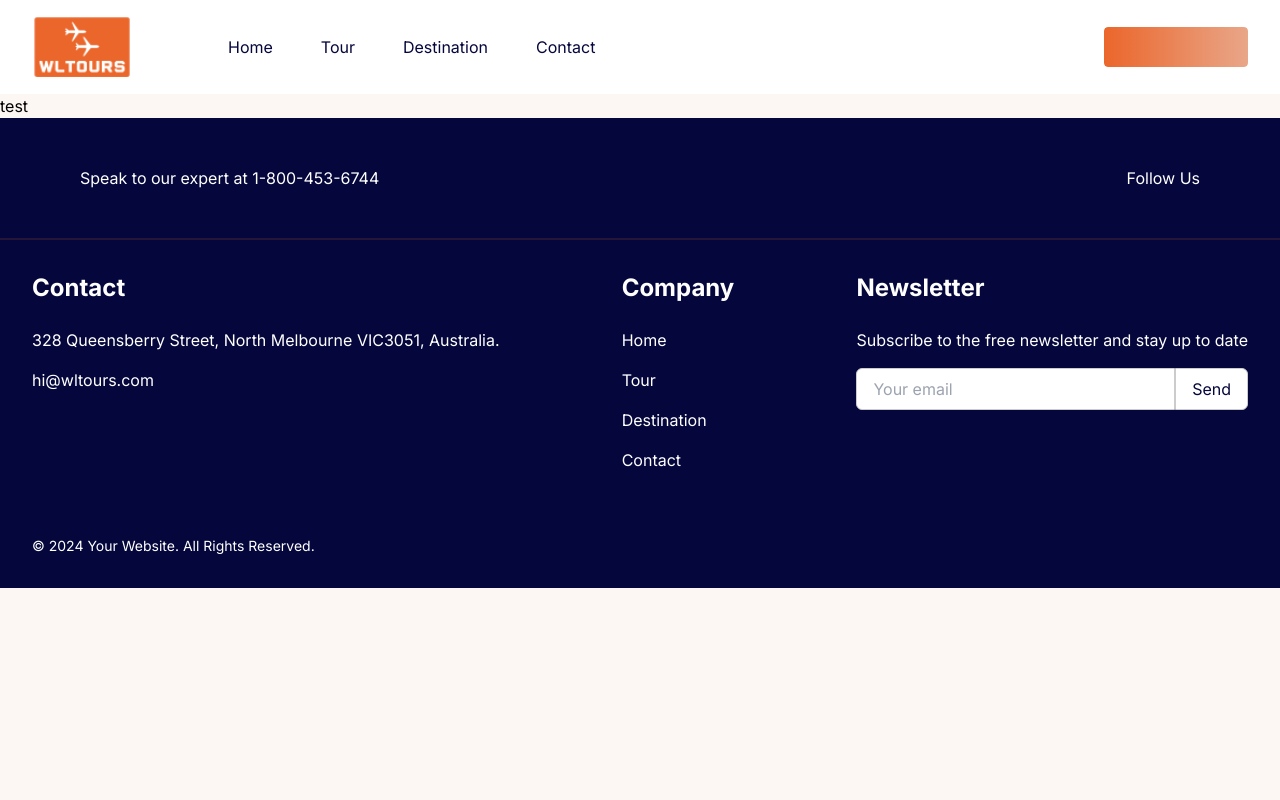
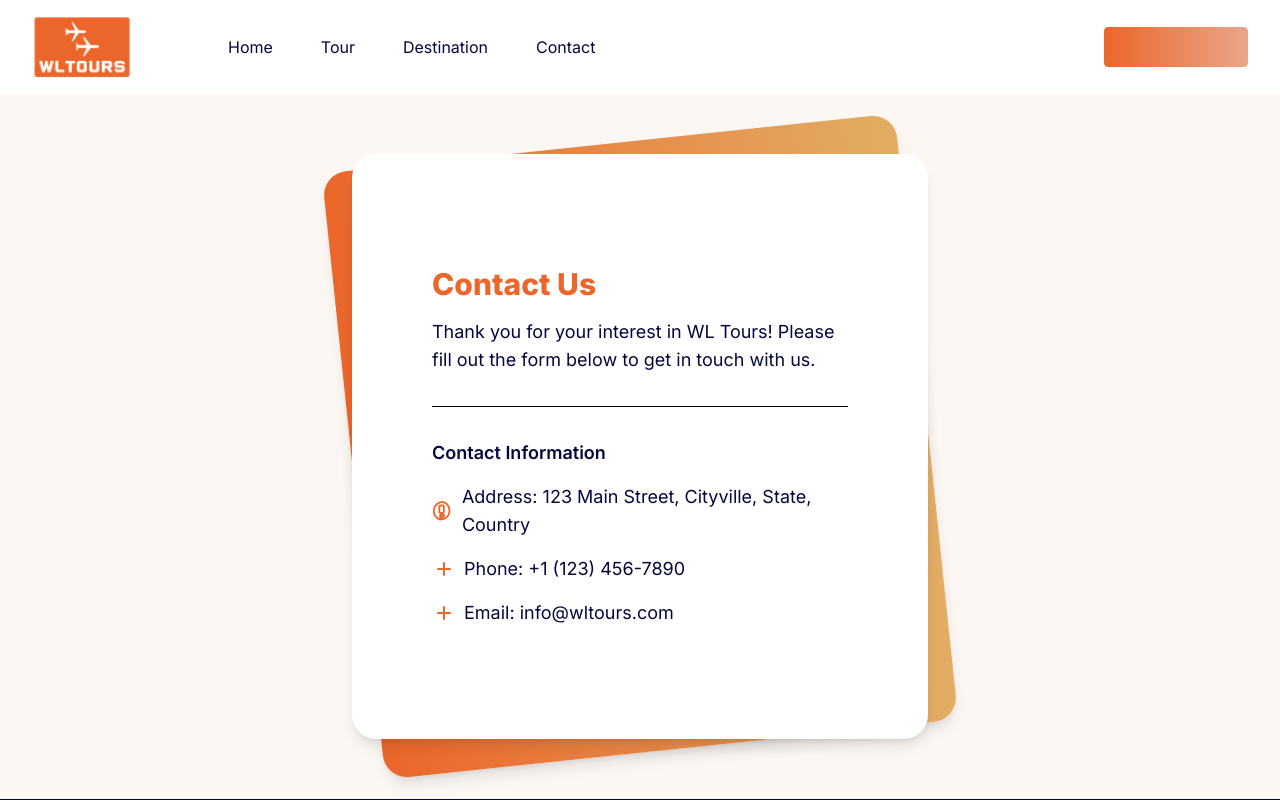
Before and after one commit to woplab/React-Tours, a Next.js app: page /contact in a window 1280 px wide. Shown: the top 800 px of the page. Built offline with nearby package versions, Linux system fonts and the light colour scheme; no server answers.

Commit message:
add tours post type

```diff
--- a/app/contact/page.tsx
+++ b/app/contact/page.tsx
@@ -1,7 +1,82 @@
-export default function Contact() {
+// pages/Contact.tsx
+
+import React from 'react';
+
+const Contact: React.FC = () => {
     return (
-        <>
-            <div>test</div>
-        </>
+        <div className="container mx-auto">
+            <div className=" bg-gray-100 py-12">
+                <div className="relative py-3 sm:max-w-xl sm:mx-auto ">
+                    <div className="absolute inset-0 bg-gradient-to-r from-orange to-light_orange shadow-lg transform -skew-y-6 sm:skew-y-0 sm:-rotate-6 sm:rounded-3xl"></div>
+                    <div className="relative px-4 py-10 bg-white shadow-lg sm:rounded-3xl sm:p-20 px-8">
+                        <div className="max-w-md mx-auto">
+                            <div className="divide-y divide-gray-200">
+                                <div className="py-8 text-base leading-6 space-y-4 text-gray-700 sm:text-lg sm:leading-7">
+                                    <h2 className="text-3xl font-extrabold text-orange">Contact Us</h2>
+                                    <p className="text-dark_blue">Thank you for your interest in WL Tours! Please fill out the form below to get in touch with us.</p>
+                                </div>
+                                <div className="py-8 text-base leading-6 space-y-4 text-gray-700 sm:text-lg sm:leading-7">
+                                    <h3 className="text-lg font-semibold text-dark_blue">Contact Information</h3>
+                                    <p className="flex items-center text-dark_blue">
+                                        <svg
+                                            xmlns="http://www.w3.org/2000/svg"
+                                            className="h-6 w-6 mr-2"
+                                            fill="none"
+                                            viewBox="0 0 24 24"
+                                            stroke="#EB662B"
+                                        >
+                                            <path
+                                                strokeLinecap="round"
+                                                strokeLinejoin="round"
+                                                strokeWidth="2"
+                                                d="M12 2a10 10 0 00-3.16 19.49L12 21l3.16-1.51A10 10 0 0012 2zm0 4a1 1 0 011 1v6a1 1 0 01-1 1h-1v2h2v2h-2v2h-2v-2H9v-2h2v-2H9a1 1 0 01-1-1V7a1 1 0 011-1z"
+                                            />
+                                        </svg>
+                                        Address: 123 Main Street, Cityville, State, Country
+                                    </p>
+                                    <p className="flex items-center text-dark_blue">
+                                        <svg
+                                            xmlns="http://www.w3.org/2000/svg"
+                                            className="h-6 w-6 mr-2"
+                                            fill="none"
+                                            viewBox="0 0 24 24"
+                                            stroke="#EB662B"
+                                        >
+                                            <path
+                                                strokeLinecap="round"
+                                                strokeLinejoin="round"
+                                                strokeWidth="2"
+                                                d="M12 6v6m0 0v6m0-6h6m-6 0H6"
+                                            />
+                                        </svg>
+                                        Phone: +1 (123) 456-7890
+                                    </p>
+                                    <p className="flex items-center text-dark_blue">
+                                        <svg
+                                            xmlns="http://www.w3.org/2000/svg"
+                                            className="h-6 w-6 mr-2"
+                                            fill="none"
+                                            viewBox="0 0 24 24"
+                                            stroke="#EB662B"
+                                        >
+                                            <path
+                                                strokeLinecap="round"
+                                                strokeLinejoin="round"
+                                                strokeWidth="2"
+                                                d="M12 6v6m0 0v6m0-6h6m-6 0H6"
+                                            />
+                                        </svg>
+                                        Email: info@wltours.com
+                                    </p>
+                                </div>
+                            </div>
+                        </div>
+                    </div>
+                </div>
+            </div>
+        </div>
+
     );
-}
+};
+
+export default Contact;
--- /dev/null
+++ b/app/tours/[id]/page.tsx
@@ -0,0 +1,56 @@
+// app/tours/[id]/page.tsx
+'use client';
+import React from 'react';
+import { usePathname } from 'next/navigation';
+import toursData from '../../../public/data/tours/tours.json';
+
+interface TourProps {
+    id: number;
+    name: string;
+    price_per_day: number;
+    description: string;
+    duration: string;
+    group_size: number;
+    age_category: string;
+    languages: string[];
+    pictures: string[];
+    destinations: string[];
+    attractions: string[];
+}
+
+const TourPage: React.FC = () => {
+    const pathname = usePathname();
+    const id = parseInt(pathname.split('/').pop()!, 10);
+
+    if (isNaN(id)) {
+        return <div>Tour ID is not valid</div>;
+    }
+
+    // Find the tour with the matching ID
+    const tour: TourProps | undefined = toursData.tours.find((tour) => tour.id === id);
+
+    if (!tour) {
+        return <div>Tour not found</div>;
+    }
+
+    return (
+        <div className="container mx-auto">
+            <h1>{tour.name}</h1>
+            <p>Price per day: ${tour.price_per_day}</p>
+            <p>Description: {tour.description}</p>
+            <p>Duration: {tour.duration}</p>
+            <p>Group size: {tour.group_size}</p>
+            <p>Age category: {tour.age_category}</p>
+            <p>Languages: {tour.languages.join(', ')}</p>
+            <p>Destinations: {tour.destinations.join(', ')}</p>
+            <p>Attractions: {tour.attractions.join(', ')}</p>
+            <div>
+                {tour.pictures.map((picture, index) => (
+                    <img key={index} src={picture} alt={`Tour ${tour.id} - Image ${index + 1}`} />
+                ))}
+            </div>
+        </div>
+    );
+};
+
+export default TourPage;
--- a/app/ui/home/TravelInfo.tsx
+++ b/app/ui/home/TravelInfo.tsx
@@ -9,7 +9,7 @@ const TravelInfo: React.FC = () => {
                 <div className="w-full lg:w-1/2 pr-0 lg:pr-8">
                     <h2 className="text-4xl lg:text-5xl font-bold text-white mb-4 lg:mb-8">We Make World Travel Easy</h2>
                     <p className="text-lg lg:text-xl text-white mb-8 lg:mb-10">
-                        Traveling under your own power and at your own pace, you'll connect more meaningfully with your destination and have more fun!
+                        Traveling under your own power and at your own pace, youll connect more meaningfully with your destination and have more fun!
                     </p>
                     <button className="bg-white hover:bg-light_gray text-orange font-bold py-4 px-6 rounded lg:block flex mx-auto">
                         Explore Our Tours
```
Also changed, not shown: public/data/tours/tours.json (+36 -12 lines), app/tours/page.tsx (added), 1 other file (tests, documents, lock files or other folders).
